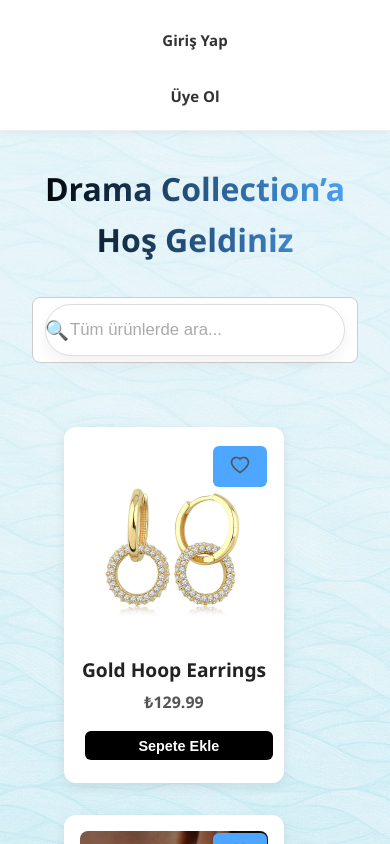
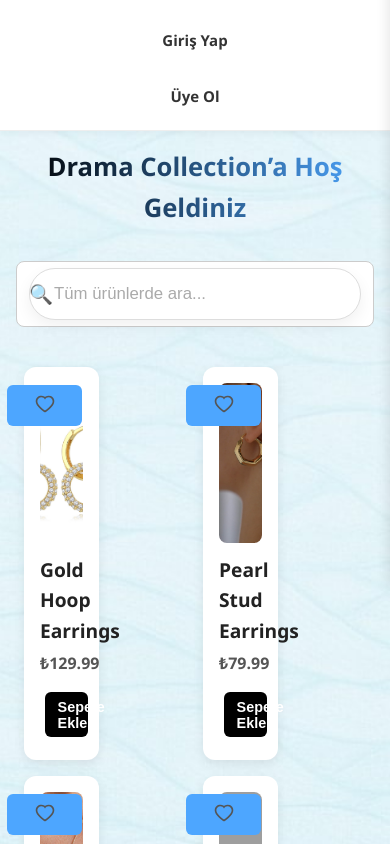
Before and after one commit to eerenozgun/dramacollection, a React (Create React App) app: page / in a window 390 px wide. Shown: the part 256-1100 px from the top of the page. Built offline with nearby package versions, Linux system fonts and the light colour scheme; no server answers; grey boxes are pictures that could not be loaded.

Commit message:
responsive

```diff
--- a/src/components/CartDrawer.css
+++ b/src/components/CartDrawer.css
@@ -126,3 +126,19 @@
 .checkout-button:hover {
   background-color: #007acc;
 }
+
+/* Mobile width */
+@media (max-width: 768px) {
+  .cart-drawer {
+    width: 100vw;
+  }
+
+  .cart-item {
+    gap: 0.75rem;
+  }
+
+  .cart-image {
+    width: 72px;
+    height: 72px;
+  }
+}
--- a/src/global.css
+++ b/src/global.css
@@ -69,6 +69,21 @@ textarea {
   padding: 32px;
 }
 
+/* Responsive base adjustments */
+@media (max-width: 768px) {
+  .container {
+    padding: 16px;
+  }
+
+  h1, h2, h3 {
+    margin-bottom: 12px;
+  }
+
+  button {
+    width: 100%;
+  }
+}
+
 /* Başlıklar */
 h1, h2, h3 {
   font-weight: 600;
--- a/src/pages/Category.css
+++ b/src/pages/Category.css
@@ -160,3 +160,25 @@
 .favorite-btn:hover {
   transform: scale(1.2);
 }
+
+/* Mobile grid refinements */
+@media (max-width: 768px) {
+  .category-page {
+    padding: 1rem;
+  }
+
+  .category-page h2 {
+    font-size: 1.5rem;
+    margin-bottom: 1.25rem;
+  }
+
+  .product-list {
+    gap: 1rem;
+    padding: 0.5rem;
+    grid-template-columns: repeat(2, minmax(0, 1fr));
+  }
+
+  .product-card img {
+    height: 160px;
+  }
+}
--- a/src/pages/CategoryList.css
+++ b/src/pages/CategoryList.css
@@ -46,3 +46,24 @@
   font-weight: 600;
   text-align: center;
 }
+
+/* Mobile tweaks */
+@media (max-width: 768px) {
+  .category-list-page {
+    padding: 1rem;
+  }
+
+  .category-list-page h2 {
+    font-size: 1.6rem;
+    margin-bottom: 1.25rem;
+  }
+
+  .category-grid {
+    gap: 1rem;
+    grid-template-columns: repeat(2, minmax(0, 1fr));
+  }
+
+  .category-card img {
+    height: 120px;
+  }
+}
--- a/src/pages/Checkout.css
+++ b/src/pages/Checkout.css
@@ -40,3 +40,25 @@
 .whatsapp-button:hover {
   background-color: #128C7E;
 }
+
+/* Mobile adjustments */
+@media (max-width: 768px) {
+  .checkout-page {
+    padding: 1rem;
+    border-radius: 0;
+  }
+
+  .checkout-item {
+    align-items: flex-start;
+  }
+
+  .checkout-image {
+    width: 64px;
+    height: 64px;
+  }
+
+  .whatsapp-button {
+    width: 100%;
+    text-align: center;
+  }
+}
--- a/src/pages/Favorites.css
+++ b/src/pages/Favorites.css
@@ -85,3 +85,25 @@
 .favorite-remove-btn:hover {
   transform: scale(1.2);
 }
+
+/* Mobile grid refinements */
+@media (max-width: 768px) {
+  .favorites-page {
+    padding: 1rem;
+  }
+
+  .favorites-page h2 {
+    font-size: 1.4rem;
+    margin-bottom: 1.25rem;
+  }
+
+  .favorites-list {
+    gap: 1rem;
+    padding: 0.5rem;
+    grid-template-columns: repeat(2, minmax(0, 1fr));
+  }
+
+  .favorite-card img {
+    height: 160px;
+  }
+}
--- a/src/pages/Home.css
+++ b/src/pages/Home.css
@@ -73,7 +73,7 @@
 }
 
 .product-card {
-  width: 220px;
+  width: min(220px, 44vw);
   background-color: #fff;
   border-radius: 12px;
   box-shadow: 0 4px 12px rgba(0,0,0,0.1);
@@ -120,3 +120,42 @@
 .nav-link.cart-button:hover {
   background-color: #444;
 }
+
+/* Mobile tweaks */
+@media (max-width: 768px) {
+  .home-wrapper {
+    background-attachment: scroll; /* Better performance on mobile */
+  }
+
+  .home-content {
+    padding: 1rem;
+  }
+
+  .home-content h1 {
+    font-size: 1.6rem;
+    margin-bottom: 1.25rem;
+  }
+
+  .search-wrapper {
+    max-width: 100%;
+    margin: 0 0 0.75rem;
+  }
+
+  .product-list {
+    gap: 1rem;
+    margin-top: 1rem;
+  }
+
+  .product-card {
+    width: 46%;
+    max-width: 220px;
+  }
+
+  .product-card h3 {
+    font-size: 1rem;
+  }
+
+  .nav-link.cart-button {
+    width: 100%;
+  }
+}
```
